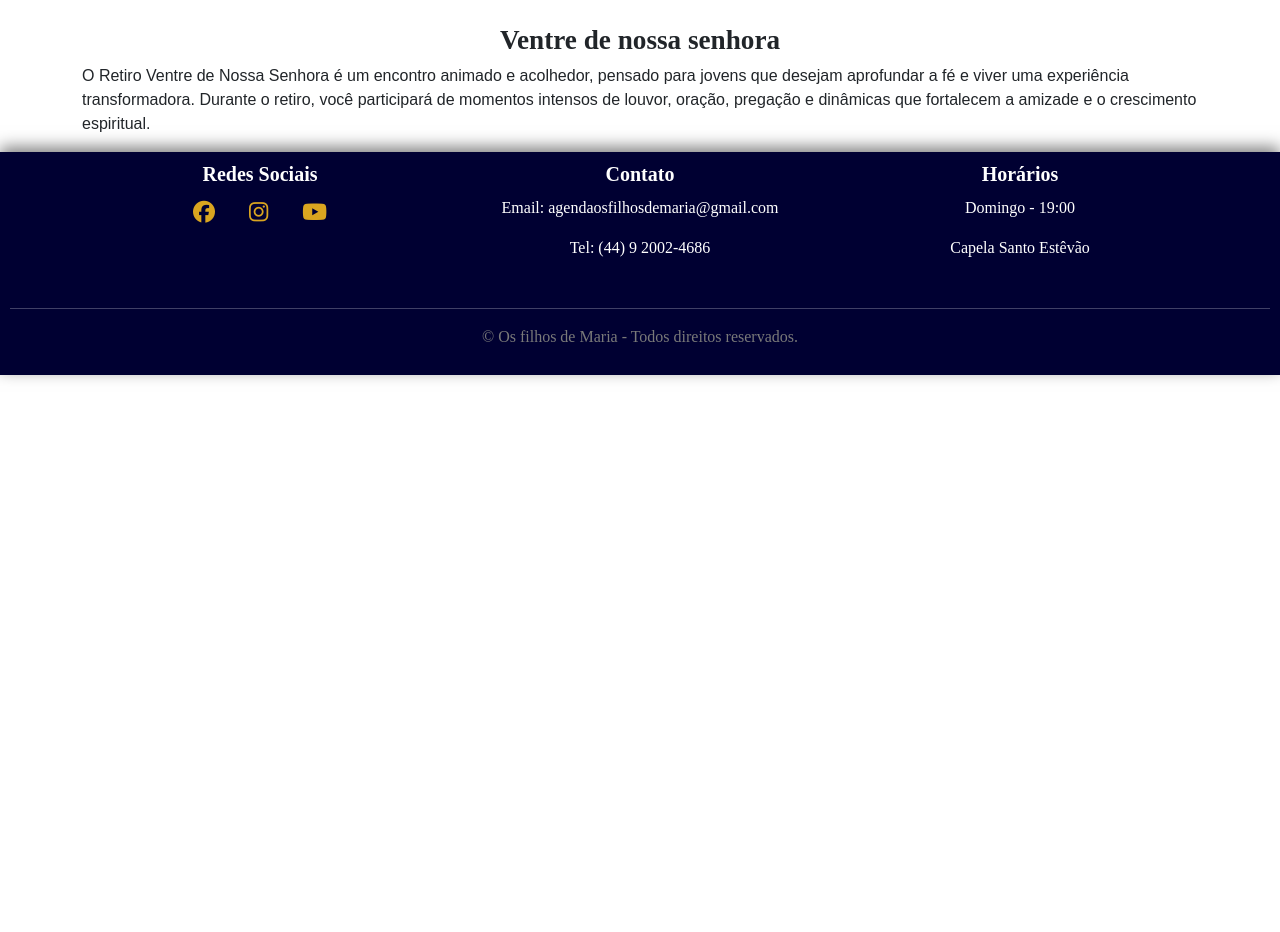
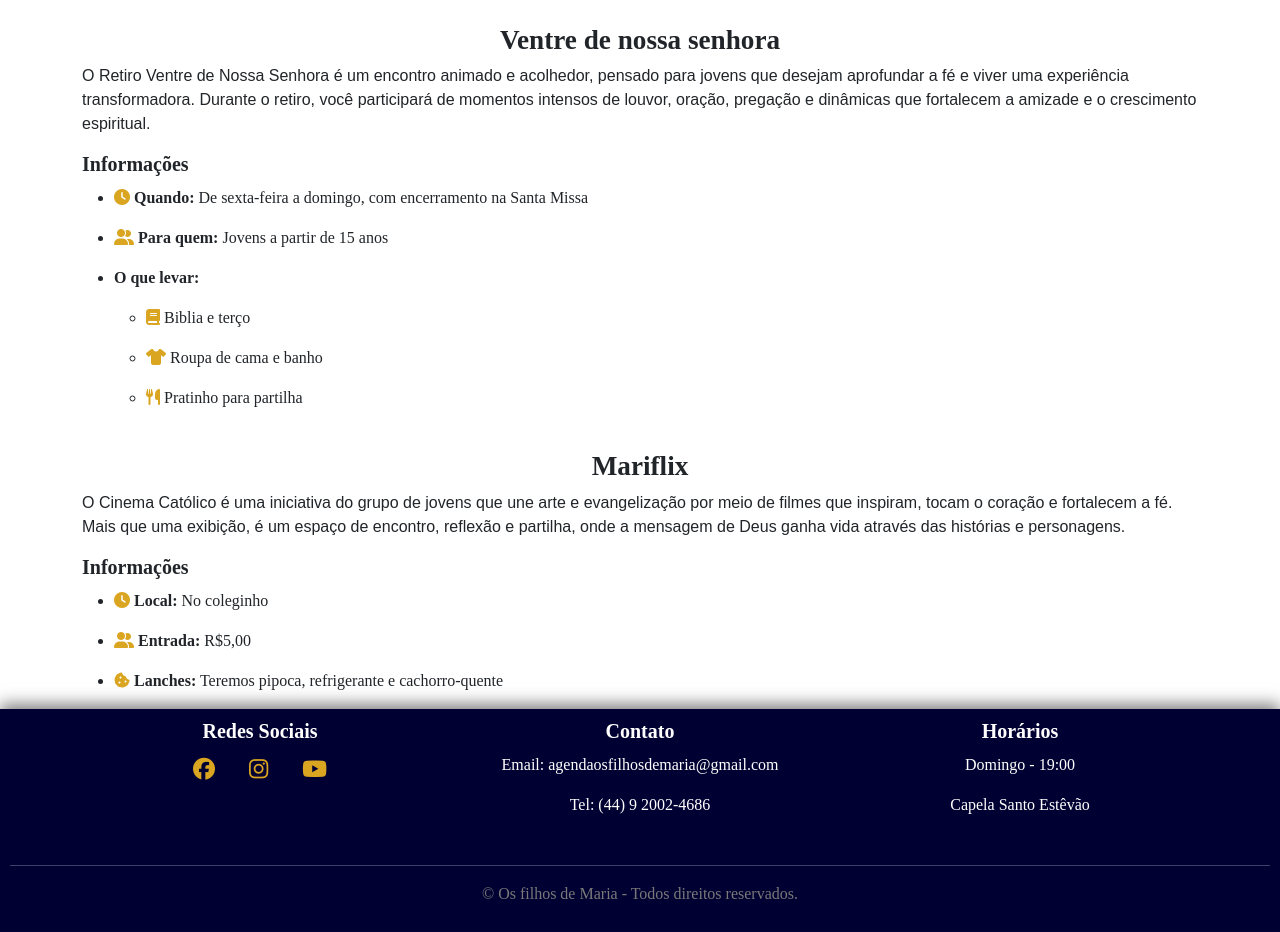
Before and after one commit to GabrielZafani/Projeto-m2, a PHP site: page /evento in a window 1280 px wide. Shown: the part 79-1011 px from the top of the page. Before the commit the page ends 459 px from the top, so only its background shows below. Run offline with PHP 8.4, Linux system fonts and the light colour scheme; some libraries are stand-ins or nearby versions.

Commit message:
atualizacao page evento

```diff
--- a/css/pages.css
+++ b/css/pages.css
@@ -172,6 +172,8 @@ h1 {
 
 
 
+
+
 @media (min-width: 1000px) {
     .maria {
         height: 100vh;
--- a/index.php
+++ b/index.php
@@ -11,21 +11,20 @@
   <link rel="stylesheet" href="https://fonts.googleapis.com/css2?family=Material+Symbols+Outlined&display=swap" />
 
   <style>
-    /* Navbar azul para páginas internas */
+
     .bg-azul {
       background-color: #000032 !important;
     }
 
 
 
-    /* Sua classe para navbar transparente */
     .bg-tranparents {
       background-color: transparent !important;
     }
   </style>
 </head>
 <?php
-  // Captura a página
+
   $pagina = "home";
   if (isset($_GET["param"])) {
       $param = explode("/", $_GET["param"]);
--- a/paginas/evento.php
+++ b/paginas/evento.php
@@ -1,17 +1,56 @@
 <br>
 <div class="container" >
-<h2 class="textC text-center"><strong>Ventre de nossa senhora</strong></h2>
+<h2 class="textC text-center" id="ventre-de-nossa-senhora"><strong>Ventre de nossa senhora</strong></h2>
 
     <p class="textP">
     O Retiro Ventre de Nossa Senhora é um encontro animado e acolhedor, pensado para jovens que desejam aprofundar a fé e viver uma experiência transformadora. Durante o retiro, você participará de momentos intensos de louvor, oração, pregação e dinâmicas que fortalecem a amizade e o crescimento espiritual.
     </p>
     <div>
-        <p>
+        <h3><strong>Informações</strong></h3>
+        <ul>
+            <li>
+                <p><i class="fa-solid fa-clock" style="color: #DAA520;"></i><strong> Quando: </strong> De sexta-feira a domingo, com encerramento na Santa Missa </p>
+            </li>
+            <li>
+                <p><i class="fa-solid fa-user-group" style="color: #DAA520;"></i><strong> Para quem: </strong> Jovens a partir de 15 anos </p>
+            </li>
+            <li><p><strong>O que levar:</strong></p>
+                <ul>
+                    <li>
+                        <p><i class="fa-solid fa-book" style="color: #DAA520;"></i> Biblia e terço</p>
+                    </li>
+                    <li>
+                        <p><i class="fa-solid fa-tshirt" style="color: #DAA520;"></i> Roupa de cama e banho </p>
+                    </li>
+                    <li>
+                        <p><i class="fa-solid fa-utensils" style="color: #DAA520;"></i> Pratinho para partilha </p>
+                    </li>
 
-        </p>
+                </ul>
+            </li>
+        </ul>
     </div>
+</div>
 
+<br>
+<div class="container" >
+<h2 class="textC text-center" id="mariflix"><strong>Mariflix</strong></h2>
 
-
-
+    <p class="textP">
+    O Cinema Católico é uma iniciativa do grupo de jovens que une arte e evangelização por meio de filmes que inspiram, tocam o coração e fortalecem a fé. Mais que uma exibição, é um espaço de encontro, reflexão e partilha, onde a mensagem de Deus ganha vida através das histórias e personagens.
+    </p>
+    <div>
+        <h3><strong>Informações</strong></h3>
+        <ul>
+            <li>
+                <p><i class="fa-solid fa-clock" style="color: #DAA520;"></i><strong> Local: </strong> No coleginho </p>
+            </li>
+            <li>
+                <p><i class="fa-solid fa-user-group" style="color: #DAA520;"></i><strong> Entrada:</strong> R$5,00 </p>
+            </li>
+            <li>
+                <p><i class="fa-solid fa-cookie-bite" style="color: #DAA520;"></i><strong> Lanches:</strong> Teremos pipoca, refrigerante e cachorro-quente </p>
+            </li>
+        </ul>
+    </div>
 </div>
```
